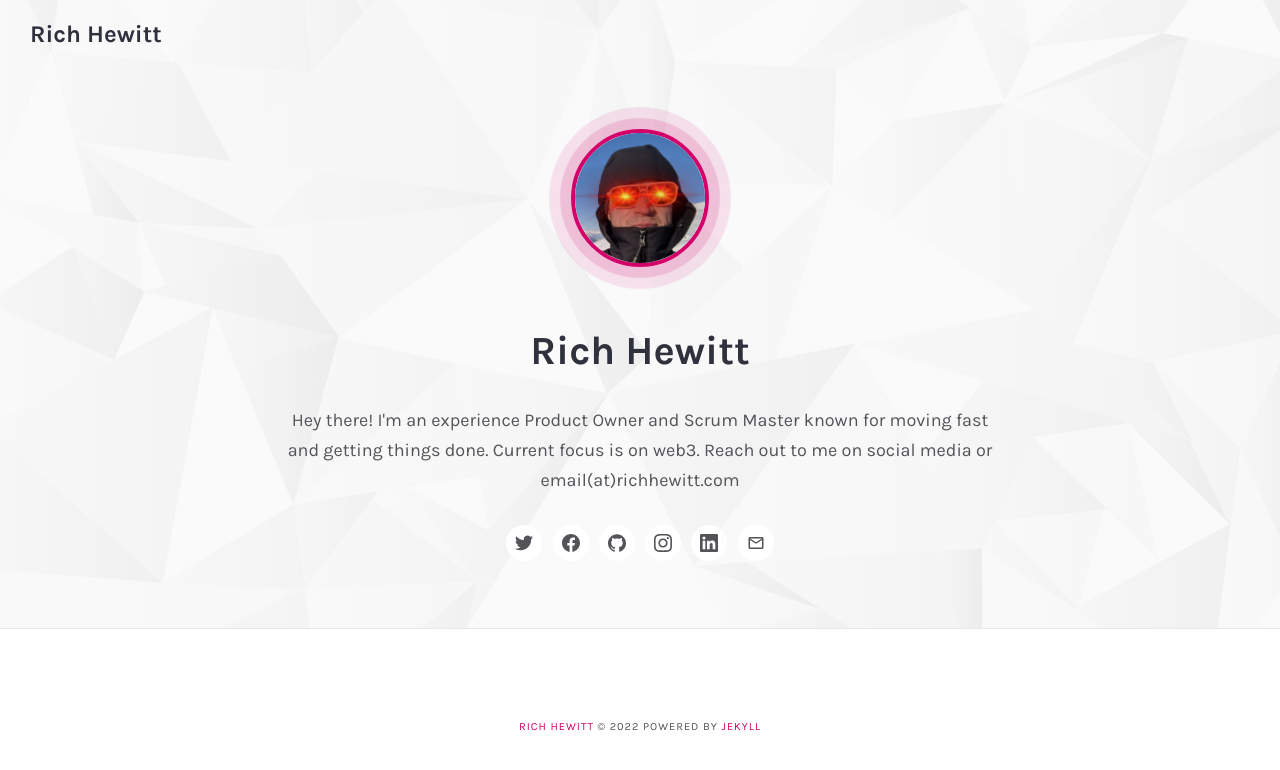
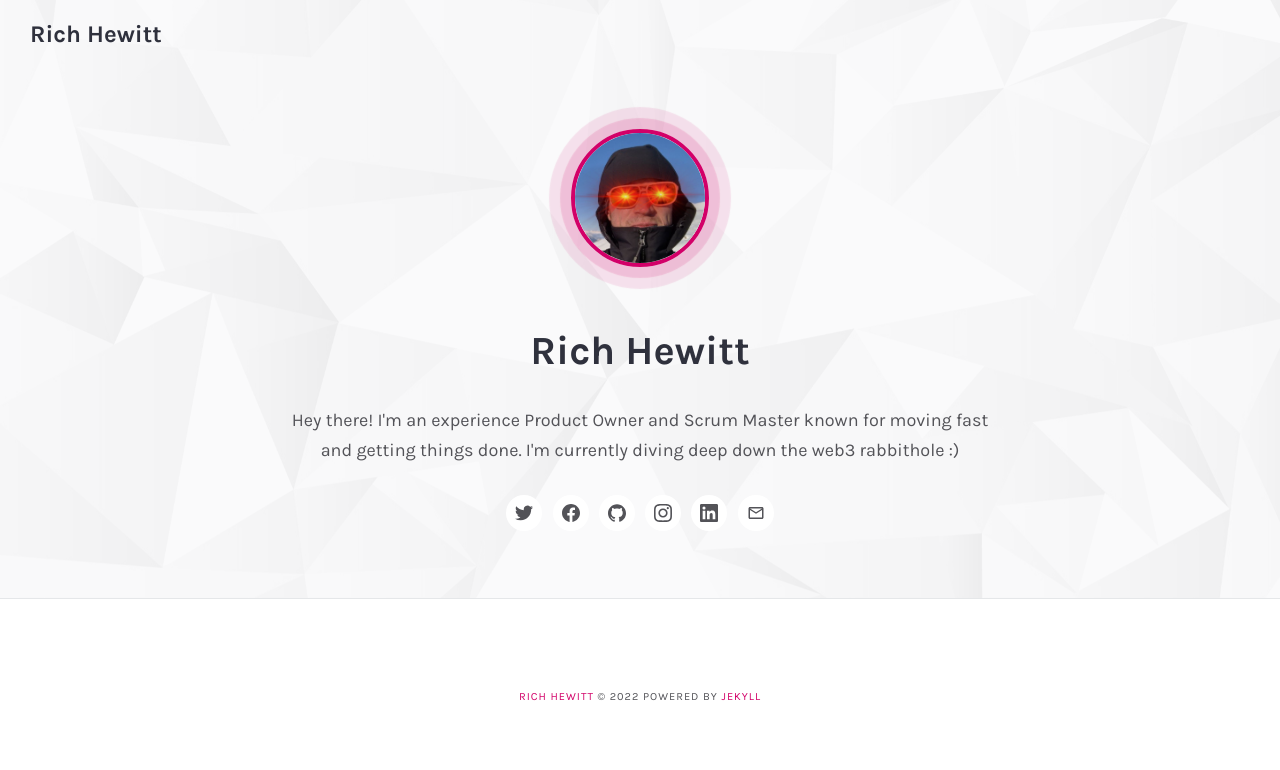
Before and after one commit to richhewitt/richhewitt.github.io, a Jekyll site: the page built from index.html, in a window 1280 px wide. Shown: the top 770 px of the page. Built offline with Jekyll 4.4.1, drawn with Linux system fonts in a browser that asks for light colours; the list of posts is cut into pages by our own code.

Commit message:
Update _config.yml

```diff
--- a/_config.yml
+++ b/_config.yml
@@ -18,7 +18,7 @@ author:
   name: 'Richard Hewitt'
   image: 'authorimage.jpg'
   greetings: 'Rich Hewitt'
-  description: "Hey there! I'm an experience Product Owner and Scrum Master known for moving fast and getting things done.  Current focus is on web3.  Reach out to me on social media or email(at)richhewitt.com"
+  description: "Hey there! I'm an experience Product Owner and Scrum Master known for moving fast and getting things done.  I'm currently diving deep down the web3 rabbithole :)"
   bio: ''
 
 # Contact form setings
```
